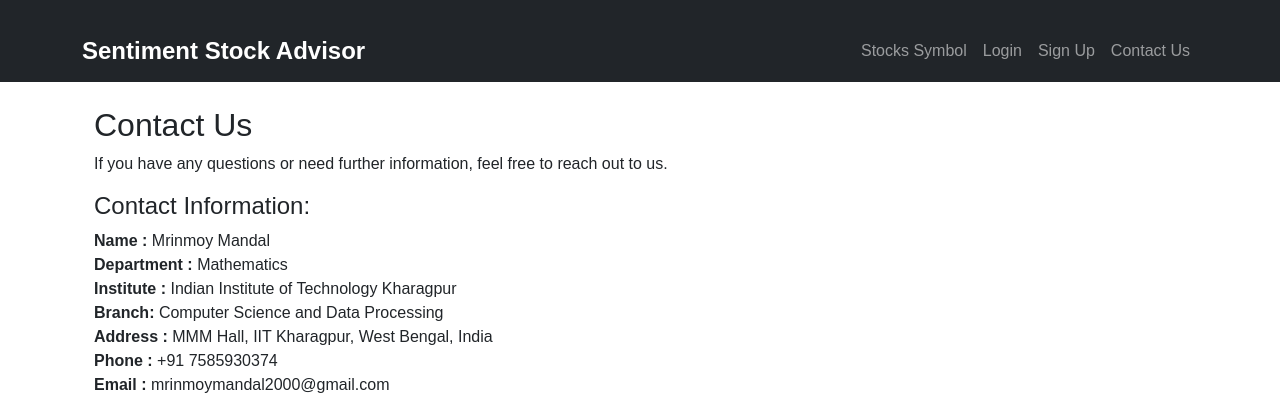
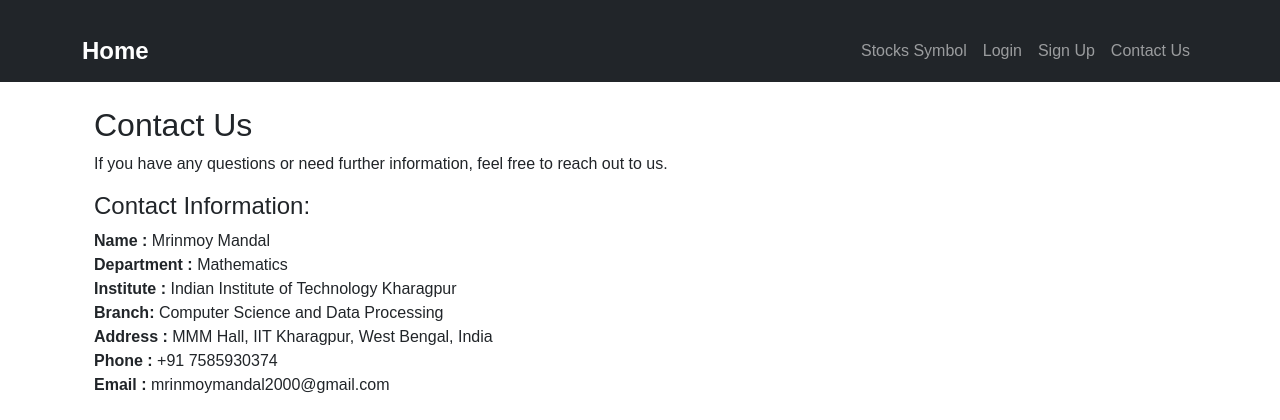
Before and after one commit to Mrinmoym21/Sentiment_Based_Stock_Advisor, a Django app: page /contact-us/ in a window 1280 px wide. Shown: the top 420 px of the page. Run offline with Django 5.2, Linux system fonts and the light colour scheme.

Commit message:
Update base.html

```diff
--- a/sentiment/templates/base.html
+++ b/sentiment/templates/base.html
@@ -31,7 +31,7 @@
     <!-- Navbar -->
     <nav class="navbar navbar-expand-lg navbar-dark bg-dark">
         <div class="container">
-            <a class="navbar-brand" href="{% url 'home' %}">Sentiment Stock Advisor</a>
+            <a class="navbar-brand" href="{% url 'home' %}">Home</a>
             <button class="navbar-toggler" type="button" data-bs-toggle="collapse" data-bs-target="#navbarNav" aria-controls="navbarNav" aria-expanded="false" aria-label="Toggle navigation">
                 <span class="navbar-toggler-icon"></span>
             </button>
```
